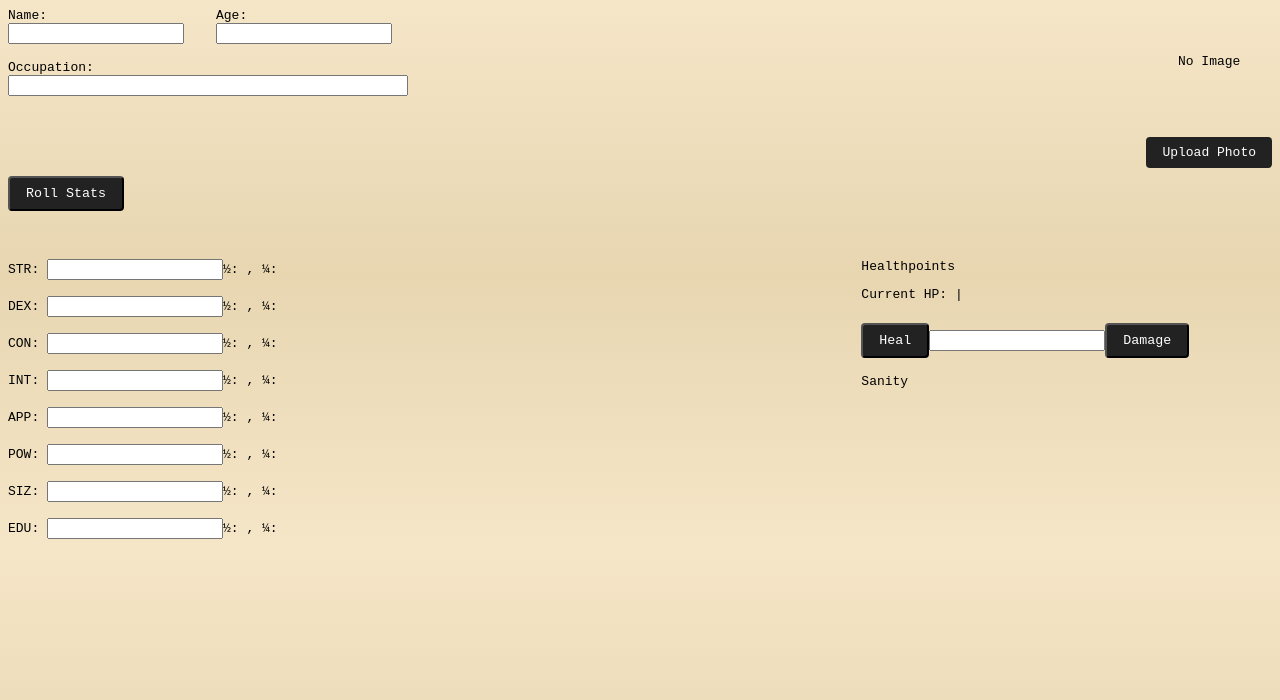
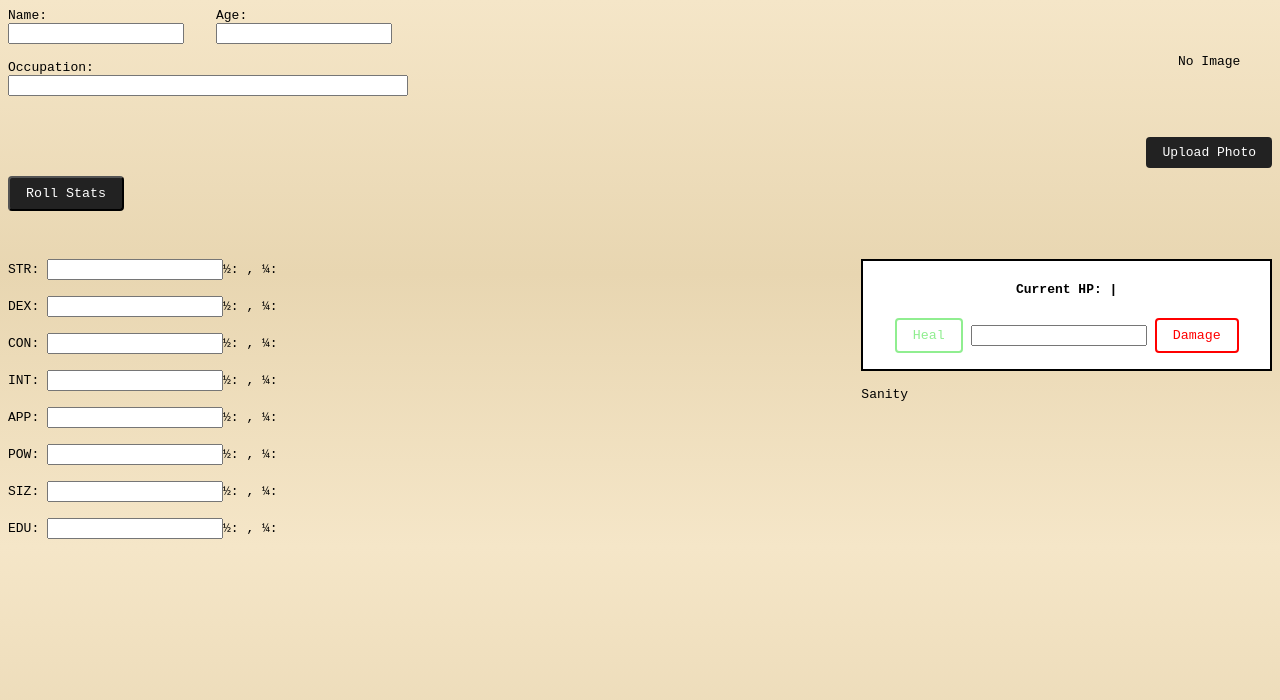
Before and after one commit to JaisungSinghLidder/Call-Of-Cthullu-Character-Sheet-, a React (Vite) app: page / in a window 1280 px wide. Shown: the top 700 px of the page. Built offline with nearby package versions, Linux system fonts and the light colour scheme.

Commit message:
added the health bar and hp heal and damage box css

```diff
--- a/src/components/CharacterSkills.css
+++ b/src/components/CharacterSkills.css
@@ -1,18 +1,21 @@
-/* Broad layout */
 .character-skills {
     display: grid;
-    grid-template-columns: 2fr 1fr; /* core vs derived stats */
+    grid-template-columns: 2fr 1fr;
     gap: 2rem;
 }
 
-/* Details inside core-stats */
 .core-stats {
     display: flex;
     flex-direction: column;
-    gap: 1rem; /* space between stat blocks */
+    gap: 1rem;
 }
 
-/* Details inside derived-stats */
+.hpDisplay
+{
+    text-align: center;
+    font-weight: bold;
+}
+
 .derived-stats {
     display: flex;
     flex-direction: column;
@@ -42,3 +45,39 @@ button {
 button:hover {
   background: #444;
 }
+
+.hitPoints
+{
+    background-color: white;
+    padding: 0.5rem 0.5rem 0.5rem 0.5rem;
+    border:2px solid black;
+    display: flex;
+    align-items: center;
+    flex-direction: column;
+}
+
+.healthInput
+{
+    height: auto;
+    align-self: stretch;
+    box-sizing: border-box;
+}
+
+
+.healButton {
+    color: lightgreen;
+    border: 2px solid lightgreen;
+    margin: 0.5rem 0.5rem 0.5rem 0.5rem;
+    background-color: transparent;
+    font-family: monospace;
+}
+
+
+.damageButton
+{
+    color: red;
+    border: 2px solid red;
+    margin: 0.5rem 0.5rem 0.5rem 0.5rem;
+    background-color: transparent;
+    font-family: monospace;
+}
--- a/src/components/CharacterSkills.jsx
+++ b/src/components/CharacterSkills.jsx
@@ -127,14 +127,14 @@ function CharacterSkills() {
             <div className="derived-stats">
 
                 <div className="hitPoints">
-                    Healthpoints
                     <div className="healthBox">
-                         <p>
+                        <p className = "hpDisplay">
                             Current HP: {currentHP}|{hitPoints}
                         </p>
                         <div className="heal">
                         <button className="healButton" onClick={handleHeal}>Heal</button>
                         <input
+                        className="healthInput"
                         type="number"
                         min="0"
                         value={changeAmount}
```
